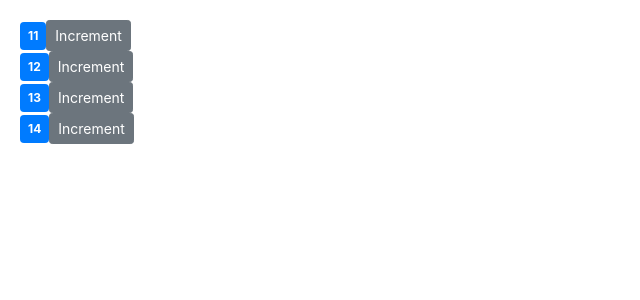
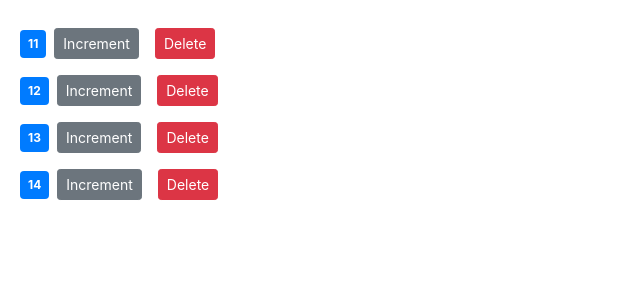
Before and after one commit to matiasg11/firsttry, a React (Create React App) app: page / in a window 1280 px wide. Shown: the top 300 px of the page, without its empty margins (0-640 px from the left). Built offline with nearby package versions, Linux system fonts and the light colour scheme.

Commit message:
handleDelete and onDelete

```diff
--- a/src/components/counter.jsx
+++ b/src/components/counter.jsx
@@ -2,8 +2,7 @@
 
 class Counter extends Component {
     state = {
-        value: this.props.value,
-        tags: ["tag1", "tag2", "tag3"],
+        value: this.props.counter.value,
     };
 
     // constructor() {
@@ -17,8 +16,6 @@
     };
 
     render() {
-        console.log("Props:", this.props);
-
         return (
             <div>
                 <span className={this.getBadgeClasses()}>
@@ -26,8 +23,13 @@
                 </span>
                 <button
                     onClick={this.handleIncrement}
-                    className="btn btn-secondary btn-sm">
+                    className="btn btn-secondary btn-sm m-2">
                     Increment
+                </button>
+                <button
+                    onClick={() => this.props.onDelete(this.props.counter.id)}
+                    className="btn btn-danger btn-sm m-2">
+                    Delete
                 </button>
             </div>
         );
--- a/src/components/counters.jsx
+++ b/src/components/counters.jsx
@@ -10,11 +10,21 @@
         ],
     };
 
+    handleDelete = (counterId) => {
+        const counters = this.state.counters.filter((a) => a.id !== counterId);
+        console.log("Object with id", counterId, "Deleted");
+        this.setState({ counters });
+    };
+
     render() {
         return (
             <div>
                 {this.state.counters.map((counter) => (
-                    <Counter key={counter.id} value={counter.value} />
+                    <Counter
+                        key={counter.id} //Used internally by react
+                        onDelete={this.handleDelete}
+                        counter={counter}
+                    />
                 ))}
             </div>
         );
```
